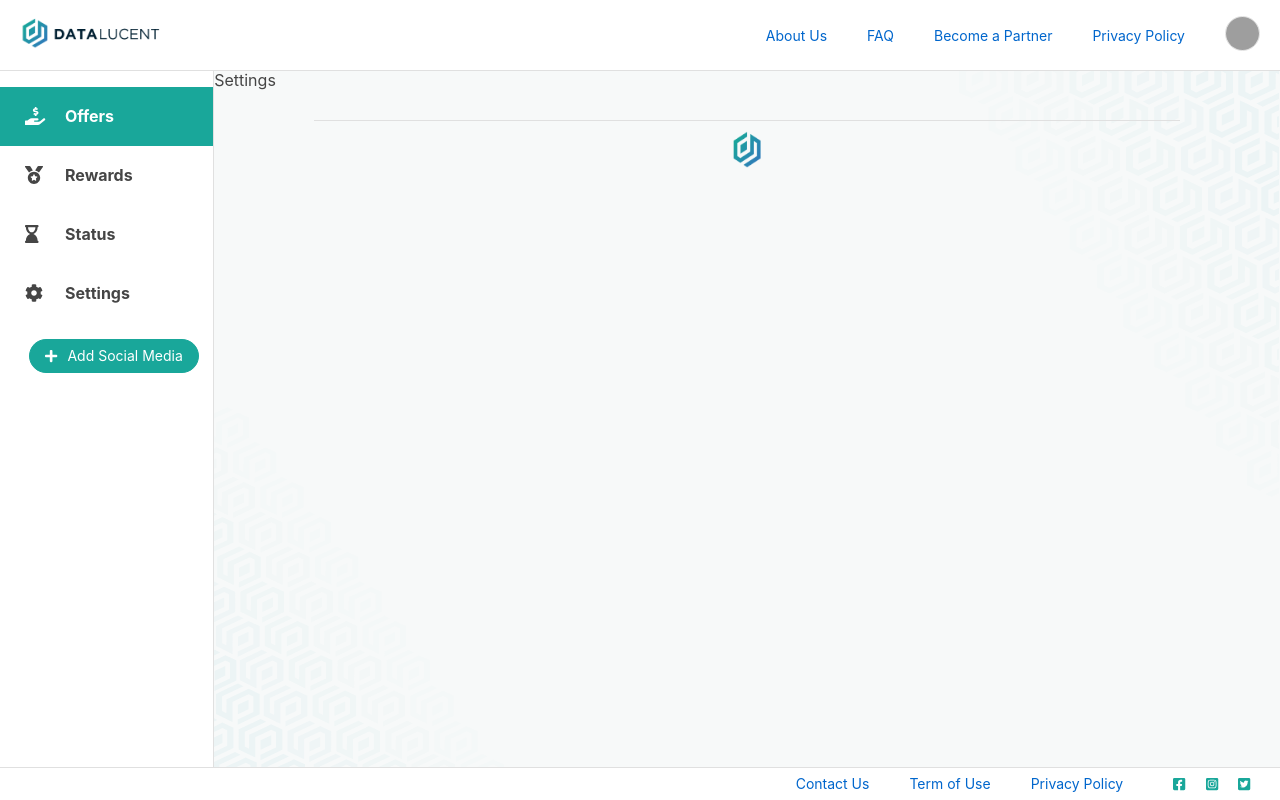
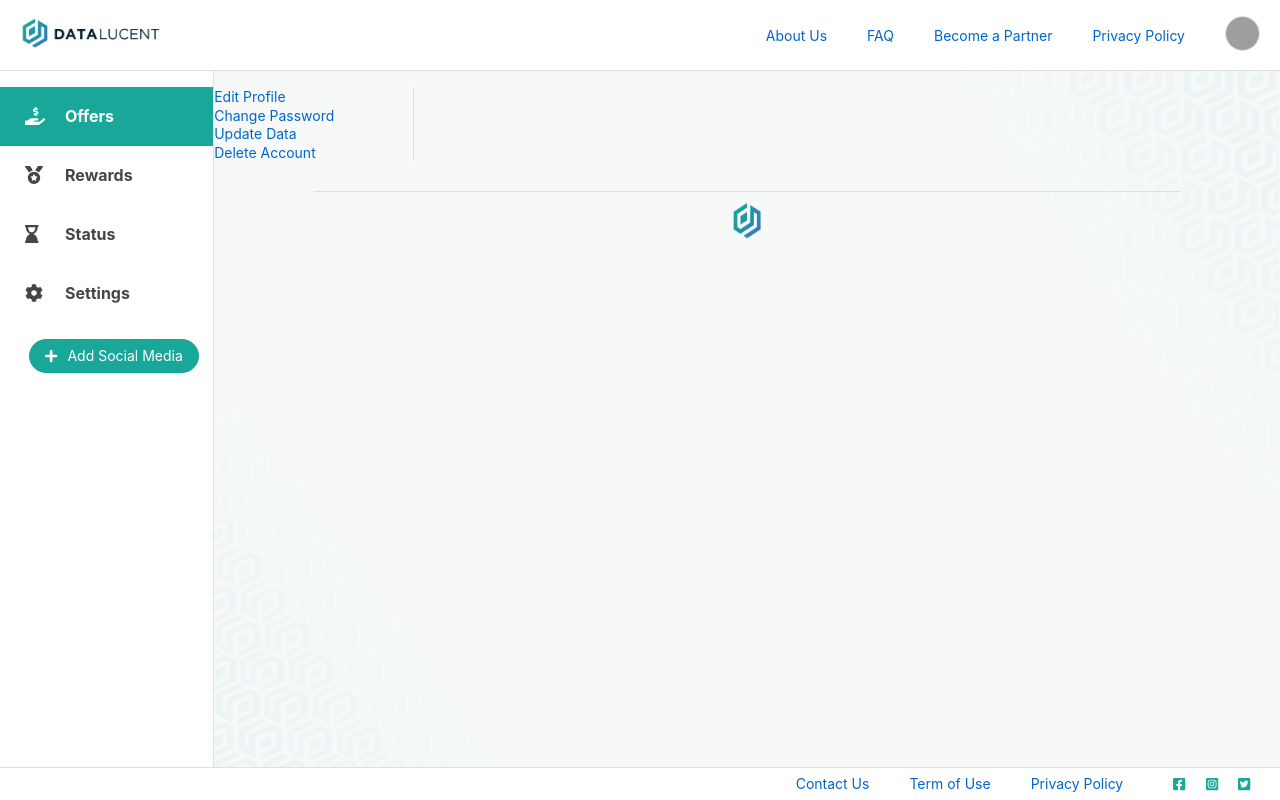
Before and after one commit to Abdullah-yasir/frontend-dashboard-react, a React (Create React App) app: page /dashboard/settings in a window 1280 px wide. Built offline with nearby package versions, Linux system fonts and the light colour scheme; grey boxes are pictures that could not be loaded.

Commit message:
fix: workaround to keep scroll bar in view after scroll end

```diff
--- a/src/App.css
+++ b/src/App.css
@@ -50,6 +50,7 @@ a {
 ::-webkit-scrollbar-track {
   border-radius: 10px;
   background: #e0e0e0;
+  margin-bottom: 104px;
 }
 
 /* Handle */
@@ -543,3 +544,11 @@ span.sb-link-label.active {
 .footer-icon {
   width: 50px;
 }
+.sub-menu {
+  width: 200px;
+  border-right: 1px solid var(--line-faded);
+}
+.sub-menu-link {
+}
+.sub-menu-link.active {
+}
--- a/src/App.js
+++ b/src/App.js
@@ -32,12 +32,12 @@ library.add(
 function App() {
   return (
     <Provider store={store}>
-      <div className="app-root">
-        <Modal>
-          <ModalRoutes />
-        </Modal>
-        <Routes />
-      </div>
+      {/* <div className="app-root"> */}
+      <Modal>
+        <ModalRoutes />
+      </Modal>
+      <Routes />
+      {/* </div> */}
     </Provider>
   );
 }
--- /dev/null
+++ b/src/components/ContentEndIndicator.js
@@ -0,0 +1,16 @@
+import React from 'react';
+import logoIcon from '../../src/assets/datalucent-logo-icon.png'
+
+const ContentEndIndicator = (props) => {
+  const { visible } = props;
+  if (visible === false) return null;
+
+  return (
+    <div className="screen-content-footer">
+      <div className="footer-line" />
+      <img alt="logo-icon" className="footer-icon" src={logoIcon} />
+    </div>
+  )
+}
+
+export default ContentEndIndicator;
--- a/src/components/CornerBg.js
+++ b/src/components/CornerBg.js
@@ -3,16 +3,15 @@ import React from 'react';
 import bgBottomLeft from '../assets/dashboard-bg-left-bottom.svg';
 import bgTopRight from '../assets/dashboard-bg-top-right.svg';
 
+
 const CornerBg = (props) => {
-  const { children } = props;
+  const { children, scrollable } = props;
 
   return (
     <div className="dashboard-bg">
       <img className="bg-top-right" src={bgTopRight} alt="bg" />
       <img className="bg-bottom-left" src={bgBottomLeft} alt="bg" />
-      <div className="bg-overlay">
-        {children}
-      </div>
+      {scrollable ? (<div className="bg-overlay">{children}</div>) : children}
     </div>
   )
 }
--- a/src/layouts/Screen.js
+++ b/src/layouts/Screen.js
@@ -5,9 +5,7 @@ import CornerBg from '../components/CornerBg';
 import Footer from './Footer';
 import Header from './Header';
 import Sidebar from './Sidebar';
-
-import logoIcon from '../assets/datalucent-logo-icon.png'
-
+import ContentEndIndicator from '../components/ContentEndIndicator';
 
 const Screen = (props) => {
   const { children } = props;
@@ -19,16 +17,13 @@ const Screen = (props) => {
           <Sidebar />
         </aside>
         <main className="content-right">
-          <CornerBg>
+          <CornerBg scrollable>
             {children}
-            <div className="screen-content-footer">
-              <div className="footer-line" />
-              <img alt="logo-icon" className="footer-icon" src={logoIcon} />
-            </div>
+            <ContentEndIndicator />
           </CornerBg>
         </main>
       </div>
-      <div className="footer-height-compensator" />
+      {/* <div className="footer-height-compensator" /> */}
       <Footer />
     </div>
   );
--- a/src/pages/dashboard/Settings.js
+++ b/src/pages/dashboard/Settings.js
@@ -1,9 +1,34 @@
 import React from 'react';
+import { NavLink } from 'react-router-dom';
+
+const menuItems = [
+  { label: 'Edit Profile', link: '/edit-profile' },
+  { label: 'Change Password', link: '/change-password' },
+  { label: 'Update Data', link: '/update-data' },
+  { label: 'Delete Account', link: '/delete-account' },
+];
 
 
 const Settings = (props) => {
   return (
-    <section>Settings</section>
+    <section>
+      <div className="settings-layout">
+        <div className="sub-menu">
+          <ul>
+            {menuItems.map((link) => {
+              return (
+                <li>
+                  <NavLink to={link.link} className="sub-menu-link" activeClassName="active">
+                    {link.label}
+                  </NavLink>
+                </li>
+              )
+            })}
+          </ul>
+        </div>
+        <div className="settings-content"></div>
+      </div>
+    </section>
   );
 }
 
```
Also changed, not shown: src/components/Scrollable.js (added, +12 -0 lines), src/hooks/index.js (added, +10 -0 lines), src/layouts/SubmenuScreen.js (added).
